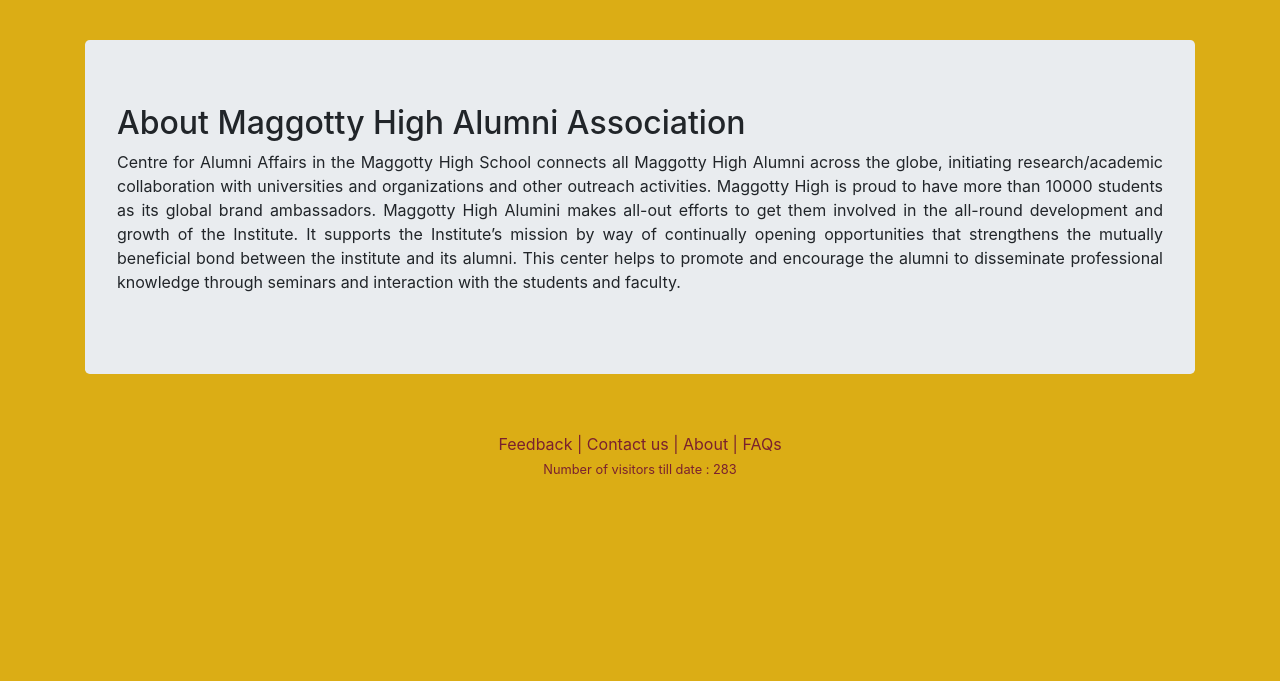
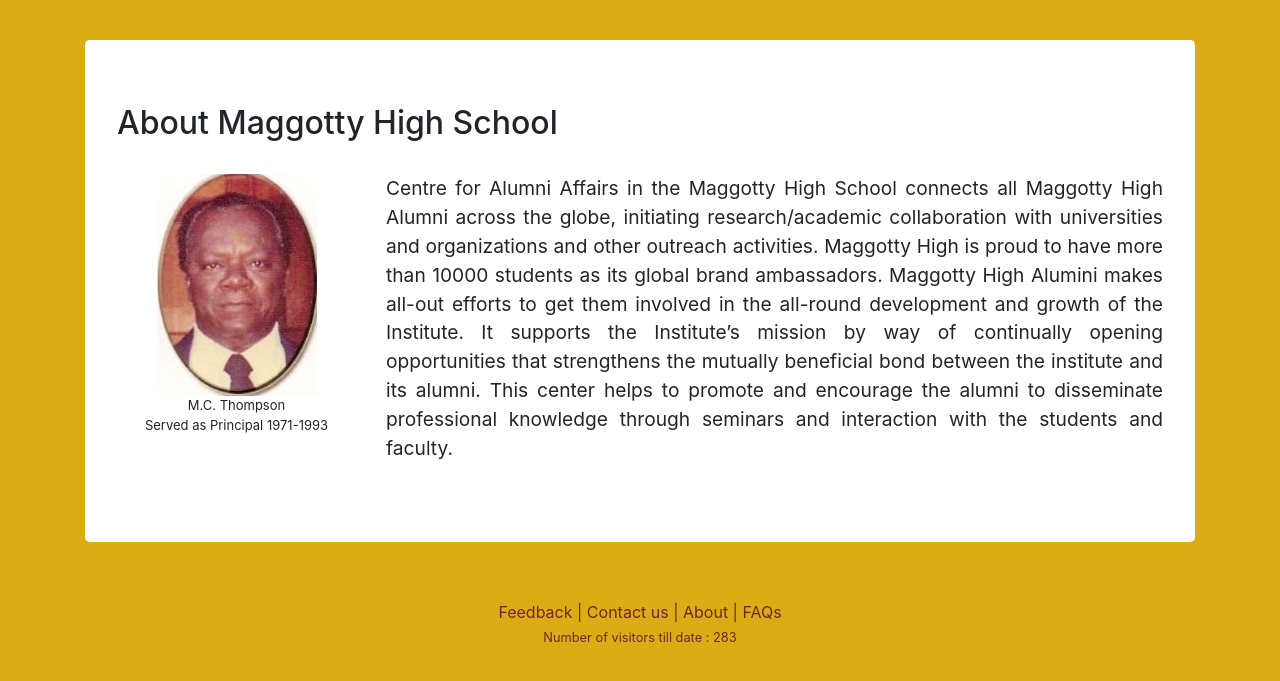
Before and after one commit to pallavitilloo/Maggotty-High-Alumni-Website, a Django app: page /about/ in a window 1280 px wide. Shown: the part 76-757 px from the top of the page. Run offline with Django 3.2, Linux system fonts and the light colour scheme; some libraries are stand-ins or nearby versions.

Commit message:
Minor change in About and Donate

```diff
--- a/Maggotty/templates/Maggotty/about.html
+++ b/Maggotty/templates/Maggotty/about.html
@@ -3,9 +3,34 @@
 About us
 {% endblock %}
 {% block content %}
-<div class="jumbotron">
+{% load static %}
+<div class="jumbotron" style="background-color: white;">
     <div class="img-title">
-        <h2>About Maggotty High Alumni Association</h2>
-        <p class="text-justify">Centre for Alumni Affairs in the Maggotty High School connects all Maggotty High Alumni across the globe, initiating research/academic collaboration with universities and organizations and other outreach activities. Maggotty High is proud to have more than 10000 students as its global brand ambassadors. Maggotty High Alumini makes all-out efforts to get them involved in the all-round development and growth of the Institute. It supports the Institute’s mission by way of continually opening opportunities that strengthens the mutually beneficial bond between the institute and its alumni. This center helps to promote and encourage the alumni to disseminate professional knowledge through seminars and interaction with the students and faculty. </div>
+        <h2>About Maggotty High School</h2>
+        <br/>
+        <div class="row">
+            <div class="col-md-3 text-center">
+                <div class="row">
+                    <div class="col text-center">
+                        <img src="{% static 'Maggotty/MHAAPrin_small.jpg' %}">
+                    </div>
+                </div>
+                <div class="row">
+                    <div class="col text-center" style="font-size: small;">
+                        M.C. Thompson
+                    </div>
+                </div>
+                <div class="row">
+                    <div class="col text-center" style="font-size: small;">
+                        Served as Principal 1971-1993
+                    </div>
+                </div>
+            </div>
+            <div class="col-md-9">
+                <p class="text-justify" style="font-size: larger;">Centre for Alumni Affairs in the Maggotty High School connects all Maggotty High Alumni across the globe, initiating research/academic collaboration with universities and organizations and other outreach activities. Maggotty High is proud to have more than 10000 students as its global brand ambassadors. Maggotty High Alumini makes all-out efforts to get them involved in the all-round development and growth of the Institute. It supports the Institute’s mission by way of continually opening opportunities that strengthens the mutually beneficial bond between the institute and its alumni. This center helps to promote and encourage the alumni to disseminate professional knowledge through seminars and interaction with the students and faculty. </div>
+            </div>
+        </div>
+
+
 </div>
 {% endblock %}
--- a/Maggotty/templates/Maggotty/home.html
+++ b/Maggotty/templates/Maggotty/home.html
@@ -1,6 +1,5 @@
 {% extends "Maggotty/layout.html" %}
 {% block title %}
-Home
 {% endblock %}
 {% block content %}
 {% load static %}
@@ -58,8 +57,8 @@ Home
         </div>
         <div class="row">
             <div class="col-md-12 col-lg-4 col-xl-4">
-                <h2>Attend events</h2>
-                <p class="text-justify">Visit the upcoming events posted here and participate in on-premise events by booking tickets for them.
+                <h2>View events</h2>
+                <p class="text-justify">Check out past events, details, pictures and more. Check upcoming events and participate by booking tickets for them.
                 </p>
                 <p><a href="{% url 'eventlist' %}" target="_blank" class="btn">Access Events</a></p>
             </div>
```
Also changed, not shown: Maggotty/templates/Maggotty/donate.html (+8 -3 lines), Maggotty/templates/Maggotty/eventinfo.html (added, +46 -0 lines), Maggotty/static/Maggotty/MHAAPrin_small.jpg (added), Maggotty/static/Maggotty/MHLogo_small.png, Maggotty/templates/Maggotty/layout.html (line endings or trailing spaces).
